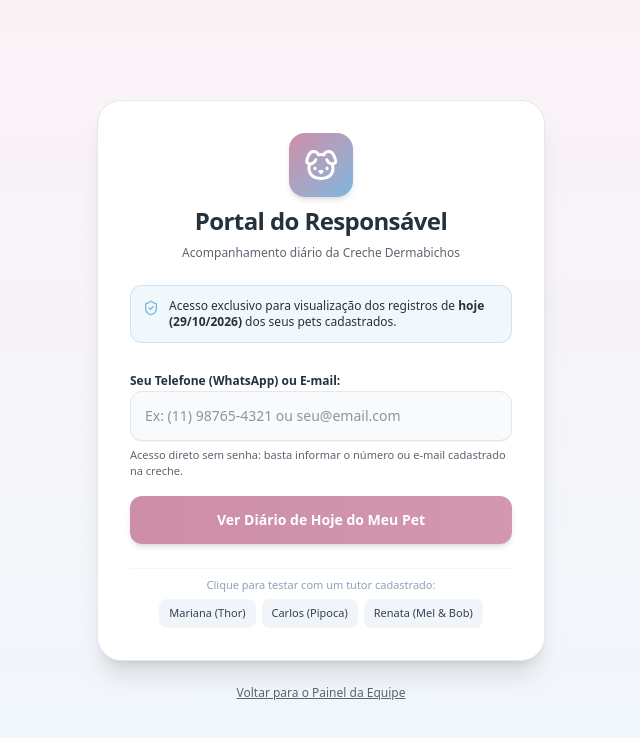
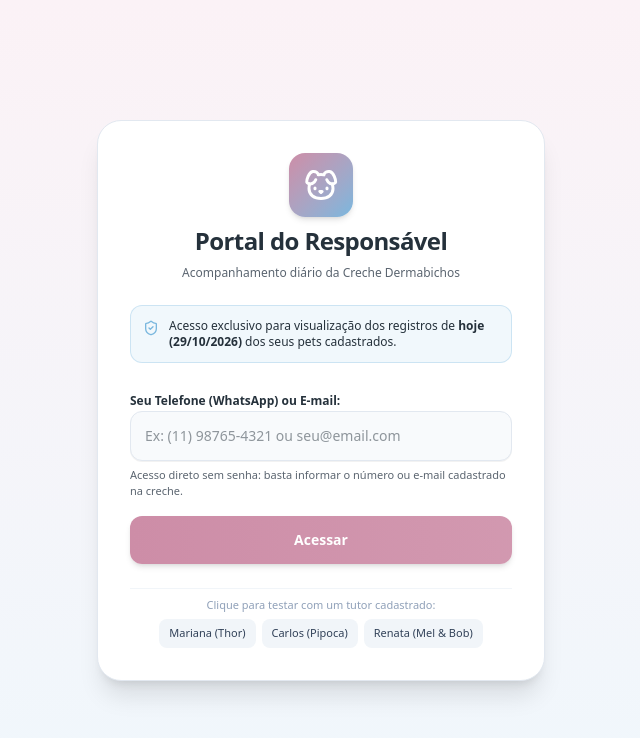
Before and after one commit to dmchiodini/dermabichos-creche, a Next.js app: page /portal in a window 1280 px wide. Shown: the top 738 px of the page, without its empty margins (319-959 px from the left). Built offline with nearby package versions, Linux system fonts and the light colour scheme.

Commit message:
fix: remove internal staff link from guardian portal

```diff
--- a/src/app/page.tsx
+++ b/src/app/page.tsx
@@ -182,7 +182,7 @@ export default function Home() {
 
             <div>
               <div className="flex items-center gap-2">
-                <h2 className="text-xl font-bold text-[#25313B]">Portal do Tutor</h2>
+                <h2 className="text-xl font-bold text-[#25313B]">Portal do Responsável</h2>
                 <span className="bg-[#CD8DA7]/15 text-[#CD8DA7] text-[10px] font-bold px-2 py-0.5 rounded-full">
                   Cliente
                 </span>
--- a/src/app/portal/page.tsx
+++ b/src/app/portal/page.tsx
@@ -27,7 +27,6 @@ import {
   Sparkles,
   Info
 } from "lucide-react";
-import Link from "next/link";
 
 export default function PortalPage() {
   const [isAuthenticated, setIsAuthenticated] = useState(false);
@@ -185,7 +184,7 @@ export default function PortalPage() {
               disabled={loading}
               className="w-full py-3.5 rounded-xl font-bold text-sm text-white bg-gradient-to-r from-[#CD8DA7] to-[#CD8DA7]/90 hover:opacity-95 shadow-md transition-all disabled:opacity-50 flex items-center justify-center gap-2 cursor-pointer"
             >
-              {loading ? "Localizando Diário..." : "Ver Diário de Hoje do Meu Pet"}
+              {loading ? "Acessando..." : "Acessar"}
             </button>
           </form>
 
@@ -217,10 +216,6 @@ export default function PortalPage() {
             </div>
           </div>
         </div>
-
-        <Link href="/rotina" className="mt-6 text-xs text-[#5B6570] hover:text-[#25313B] font-medium underline">
-          Voltar para o Painel da Equipe
-        </Link>
       </div>
     );
   }
```
